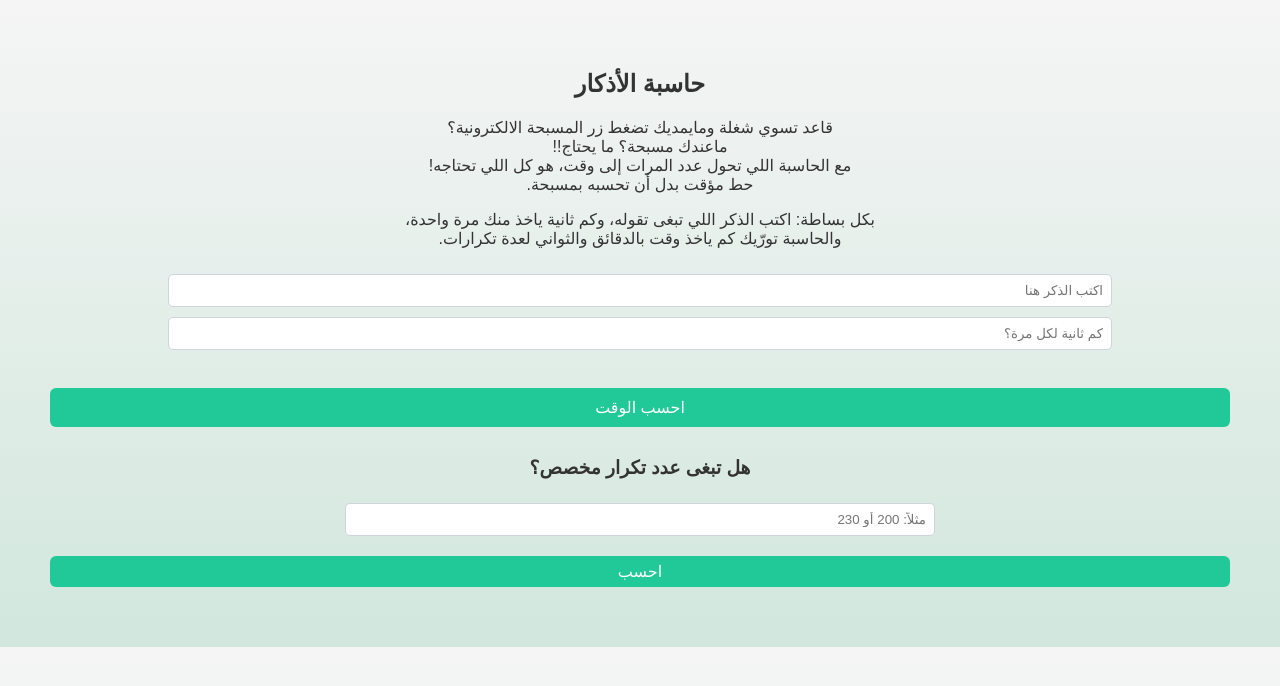
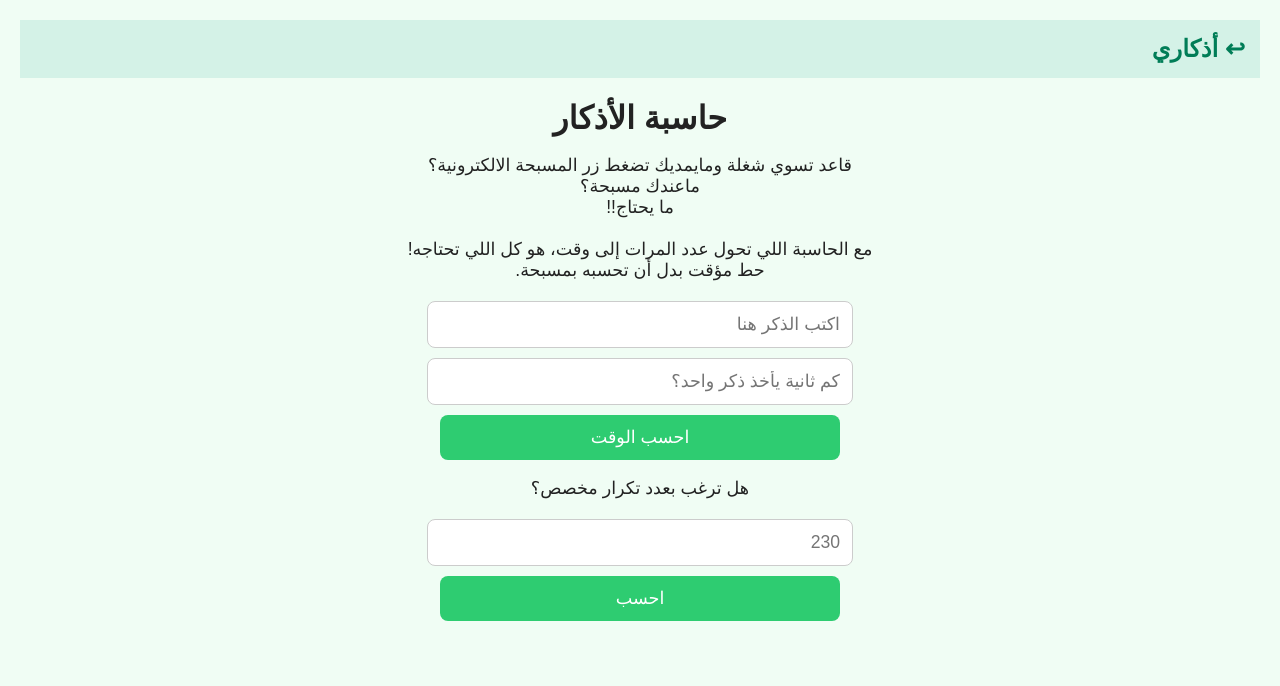
Before and after one commit to FirasAlmalki/azkar_website, a Flask app: page /zikr-calculator in a window 1280 px wide. Shown: the top 686 px of the page. Run offline with Flask 3, Linux system fonts and the light colour scheme.

Commit message:
Button for return and size editing

```diff
--- a/templates/zikr_calculator.html
+++ b/templates/zikr_calculator.html
@@ -2,161 +2,86 @@
 <html lang="ar" dir="rtl">
 <head>
   <meta charset="UTF-8">
+  <meta name="viewport" content="width=device-width, initial-scale=1.0">
   <title>حاسبة الأذكار</title>
   <style>
     body {
-            font-family: 'Tahoma', sans-serif;
-            background: linear-gradient(to bottom, #f5f5f5, #d1e7dd);
+      font-family: 'Arial', sans-serif;
       margin: 0;
+      background: #f0fdf4;
+      color: #222;
+      text-align: center;
       padding: 20px;
-            color: #333;
     }
 
-        .container {
-            max-width: 600px;
-            margin: auto;
-            background: #ffffff;
-            border-radius: 10px;
-            padding: 30px;
-            box-shadow: 0 0 15px rgba(0,0,0,0.1);
+    .header {
+      background-color: #d4f2e7;
+      padding: 15px;
+      font-size: 1.5rem;
+      font-weight: bold;
+      text-align: right;
+    }
+
+    .header a {
+      text-decoration: none;
+      color: #007d57;
+      font-weight: bold;
     }
 
     h1 {
-            text-align: center;
-            color: #2c3e50;
+      font-size: 2rem;
+      margin-bottom: 10px;
     }
 
-        p.description {
-            font-size: 16px;
-            background: #e9f5f2;
-            border-left: 4px solid #20c997;
-            padding: 15px;
-            border-radius: 5px;
-            margin-bottom: 25px;
+    p {
+      font-size: 1.1rem;
+      margin-bottom: 20px;
     }
 
-        label {
+    input, button {
+      font-size: 1.1rem;
+      padding: 12px;
+      width: 80%;
+      max-width: 400px;
+      margin: 10px auto;
       display: block;
-            margin-top: 15px;
-            font-weight: bold;
-            color: #117a65;
-        }
-
-        input[type="text"],
-        input[type="number"] {
-            width: 100%;
-            padding: 10px;
-            margin-top: 5px;
-            border: 1px solid #ced4da;
-            border-radius: 5px;
-            box-sizing: border-box;
+      border-radius: 8px;
+      border: 1px solid #ccc;
     }
 
     button {
-            margin-top: 20px;
-            width: 100%;
-            padding: 12px;
-            background-color: #20c997;
+      background-color: #2ecc71;
+      color: white;
       border: none;
-            color: white;
-            font-size: 16px;
-            border-radius: 6px;
       cursor: pointer;
     }
 
     button:hover {
-            background-color: #17a589;
-        }
-
-        .result {
-            margin-top: 20px;
-            padding: 15px;
-            background-color: #f8f9fa;
-            border-radius: 6px;
-        }
-
-        .result h3 {
-            margin-top: 0;
-            color: #2e86c1;
-        }
-
-        .custom-query {
-            margin-top: 20px;
+      background-color: #27ae60;
     }
   </style>
 </head>
-<body style="font-family: Arial; text-align: center; margin: 30px;">
+<body>
 
-  <h2>حاسبة الأذكار</h2>
+  <div class="header">
+  <a href="https://azkar-website.onrender.com/">↩ أذكاري</a>
+  </div>
+
+  <h1>حاسبة الأذكار</h1>
   <p>
     قاعد تسوي شغلة ومايمديك تضغط زر المسبحة الالكترونية؟<br>
-    ماعندك مسبحة؟ ما يحتاج!!<br>
+    ماعندك مسبحة؟<br> ما يحتاج!!<br><br>
     مع الحاسبة اللي تحول عدد المرات إلى وقت، هو كل اللي تحتاجه!<br>
     حط مؤقت بدل أن تحسبه بمسبحة.
   </p>
-  <p>
-    بكل بساطة: اكتب الذكر اللي تبغى تقوله، وكم ثانية ياخذ منك مرة واحدة،<br>
-    والحاسبة تورّيك كم ياخذ وقت بالدقائق والثواني لعدة تكرارات.
-  </p>
 
-  <input type="text" id="zikrText" placeholder="اكتب الذكر هنا" style="padding: 8px; width: 80%; margin-top: 10px;"><br>
-  <input type="number" id="secondsPerZikr" placeholder="كم ثانية لكل مرة؟" style="padding: 8px; width: 80%; margin-top: 10px;"><br><br>
+  <input type="text" placeholder="اكتب الذكر هنا">
+  <input type="number" placeholder="كم ثانية يأخذ ذكر واحد؟">
+  <button>احسب الوقت</button>
 
-  <button onclick="calculateTimes()" style="padding: 10px 20px;">احسب الوقت</button>
-
-  <div id="results" style="margin-top: 20px; text-align: center;"></div>
-
-  <div style="margin-top: 30px;">
-    <h3>هل تبغى عدد تكرار مخصص؟</h3>
-    <input type="number" id="customCount" placeholder="مثلاً: 200 أو 230" style="padding: 8px; width: 50%;">
-    <button onclick="calculateCustom()" style="padding: 6px 14px;">احسب</button>
-    <div id="customResult" style="margin-top: 10px; font-weight: bold;"></div>
-  </div>
-
-  <script>
-    function formatTime(seconds) {
-      const mins = Math.floor(seconds / 60);
-      const secs = seconds % 60;
-      return `${mins} دقيقة و ${secs} ثانية`;
-    }
-
-    function calculateTimes() {
-      const seconds = parseFloat(document.getElementById("secondsPerZikr").value);
-      const zikr = document.getElementById("zikrText").value.trim();
-      if (isNaN(seconds) || seconds <= 0 || !zikr) {
-        alert("يرجى إدخال ذكر صحيح وزمن صالح");
-        return;
-      }
-
-      const counts = [10, 20, 30, 100];
-      let html = `<h3>الذكر: "${zikr}"</h3><ul>`;
-      counts.forEach(count => {
-        const total = seconds * count;
-        html += `<li>${count} مرة → ${formatTime(total)}</li>`;
-      });
-      html += "</ul>";
-      document.getElementById("results").innerHTML = html;
-
-      // حفظ مؤقت في الجلسة
-      sessionStorage.setItem("zikr_seconds", seconds);
-      sessionStorage.setItem("zikr_text", zikr);
-    }
-
-    function calculateCustom() {
-      const customCount = parseInt(document.getElementById("customCount").value);
-      const seconds = parseFloat(sessionStorage.getItem("zikr_seconds"));
-      const zikr = sessionStorage.getItem("zikr_text");
-
-      if (!customCount || isNaN(seconds) || !zikr) {
-        alert("يرجى إدخال عدد مخصص بعد إدخال الذكر والمدة أولاً");
-        return;
-      }
-
-      const total = seconds * customCount;
-      document.getElementById("customResult").innerText =
-        `الوقت لـ ${customCount} مرة من "${zikr}" هو: ${formatTime(total)}`;
-    }
-  </script>
+  <p>هل ترغب بعدد تكرار مخصص؟</p>
+  <input type="number" placeholder="230">
+  <button>احسب</button>
 
 </body>
 </html>
```
Lines whose indentation alone changed are shown as unchanged.
